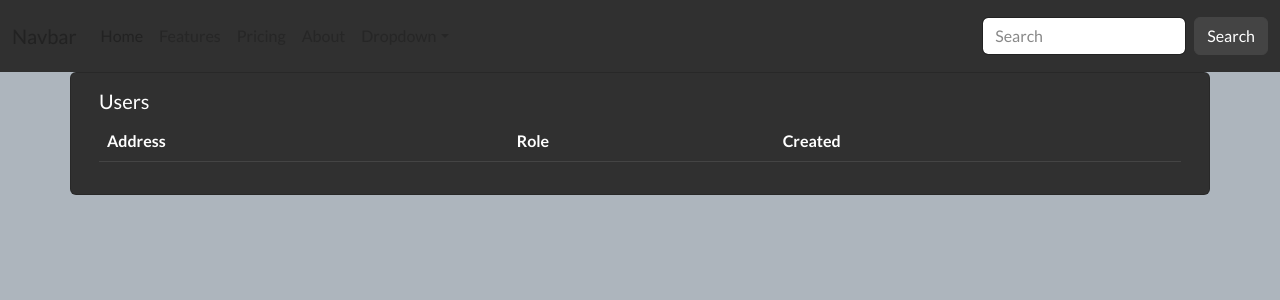
After one commit to 0x746865736861726b79736861726b/course_project, a Django app: template app/templates/users/list.html in a window 1280 px wide. The commit adds this page. Shown: the top 300 px of the page. Run offline with Django 5.2, Linux system fonts and the light colour scheme; the template is opened without the code that fills it, so the values that code supplies are empty.

Commit message:
user list view with ugly template

```diff
--- a/app/templates/base.html
+++ b/app/templates/base.html
@@ -1,6 +1,6 @@
 {% load static %}
 <!doctype html>
-<html lang="en" data-bs-theme="dark">
+<html lang="en">
     <head>
         <meta charset="utf-8">
         <meta name="viewport" content="width=device-width, initial-scale=1">
@@ -10,7 +10,7 @@
         <title>SuppaDuppa</title>
 
         <!-- Bootstrap core CSS -->
-         <link href="https://bootswatch.com/5/darkly/bootstrap.min.css">
+         <link href="https://bootswatch.com/5/darkly/bootstrap.min.css" rel="stylesheet">
         <!-- Custom styles for this template -->
     </head>
     <body class="bg-light">
@@ -54,9 +54,12 @@
               </div>
             </div>
           </nav>
-        {% block content %}
+        <div class="container">
+          <div class="row">
+            {% block content %}
 
-        {% endblock content %}
-
+            {% endblock content %}
+          </div>
+        </div>
     </body>
 </html>
--- a/app/templates/users/create_user.html
+++ b/app/templates/users/create_user.html
@@ -5,7 +5,7 @@
 <form method="POST">
     {% csrf_token %}
     {{ form|crispy }}
-    <button type="submit">Create</button>
+    <button type="submit" class="btn btn-primary">Create</button>
 </form>
 
 {% endblock content %}
--- /dev/null
+++ b/app/templates/users/list.html
@@ -0,0 +1,29 @@
+{% extends 'base.html' %}
+
+
+{% block content %}
+<div class="card">
+    <div class="card-body">
+        <h5 class="card-title">Users</h5>
+        <table class="table">
+            <thead>
+                <tr>
+                    <th scope="col">Address</th>
+                    <th scope="col">Role</th>
+                    <th scope="col">Created</th>
+                </tr>
+            </thead>
+            <tbody>
+
+                {% for user in users %}
+                    <tr>
+                        <td>{{ user.account }}</td>
+                        <td>{{ user.role }}</td>
+                    </tr>
+                {% endfor %}
+
+            </tbody>
+        </table>
+    </div>
+</div>
+{% endblock content %}
--- a/app/users/factory.py
+++ b/app/users/factory.py
@@ -13,8 +13,6 @@ def get_user_manager():
     """
     contract_abi_path = settings.CONTRACT_ABI_PATH
     node = settings.ETHEREUM_NODE_URL
-    print(f"Contract ABI path: {contract_abi_path}")
-    print(f"Ethereum node: {node}")
     abi_manager = ABImanager(settings.CONTRACT_ABI_PATH)
     contract_abi = abi_manager.get_abi()
     blockchain_connector = BlockchainConnector(settings.ETHEREUM_NODE_URL)
--- a/app/users/urls.py
+++ b/app/users/urls.py
@@ -3,4 +3,5 @@ from . import views
 
 urlpatterns = [
     path("", views.UserCreateView.as_view(), name="home"),
+    path("list/", views.UserListView.as_view(), name="list"),
 ]
--- a/requirements.txt
+++ b/requirements.txt
@@ -24,6 +24,7 @@ eth_abi==5.1.0
 frozenlist==1.4.1
 hexbytes==1.2.1
 idna==3.10
+loguru==0.7.2
 multidict==6.1.0
 parsimonious==0.10.0
 propcache==0.2.0
@@ -43,4 +44,4 @@ typing_extensions==4.12.2
 urllib3==2.2.3
 web3==7.3.0
 websockets==13.1
-yarl==1.15.1
+yarl==1.15.2
```
Also changed, not shown: app/users/services/user_manager.py (+10 -0 lines), app/users/views.py (+10 -0 lines), 2 other files.
